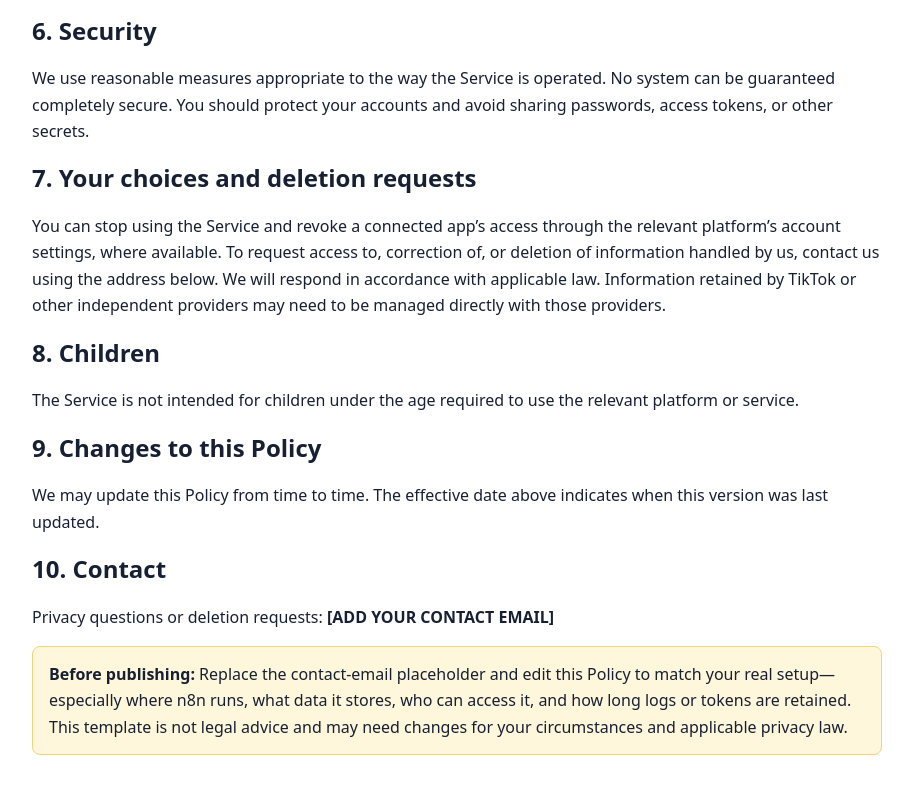
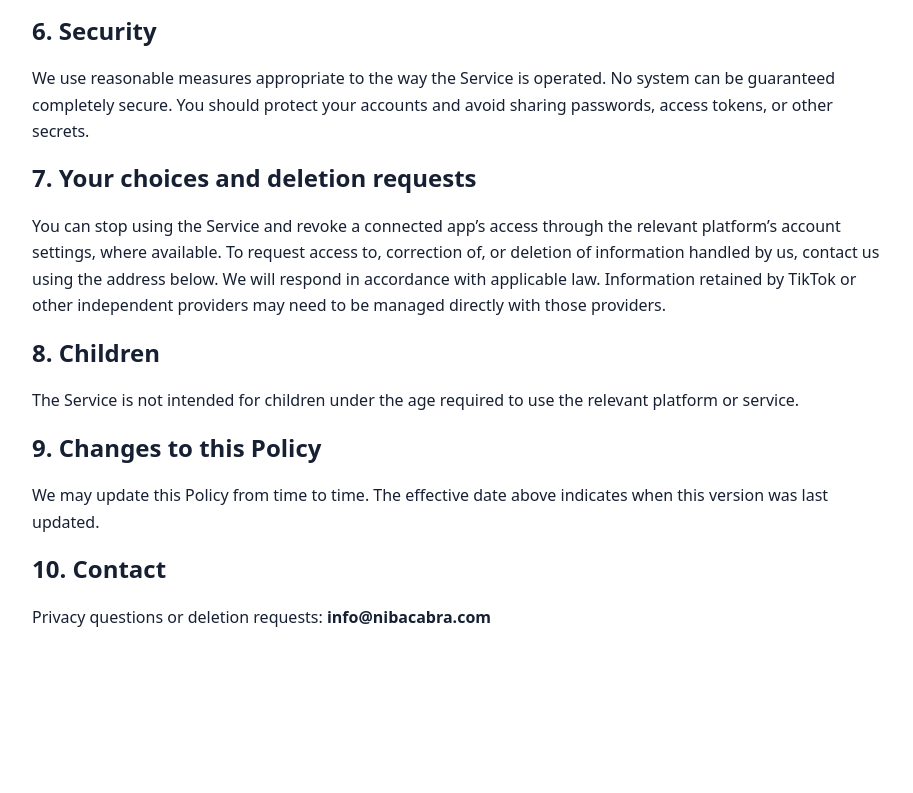
Before and after one commit to nibacabra-games/nibacabra-games, a plain HTML site: page privacy.html in a window 1280 px wide. Shown: the part 998-1791 px from the top of the page, without its empty margins (183-1096 px from the left). After the commit the page ends 1676 px from the top, so only its background shows below. Drawn offline with Linux system fonts and the light colour scheme.

Commit message:
Change contact email in privacy policy
Updated contact email for privacy inquiries.

```diff
--- a/privacy.html
+++ b/privacy.html
@@ -43,8 +43,8 @@
   <p>We may update this Policy from time to time. The effective date above indicates when this version was last updated.</p>
 
   <h2>10. Contact</h2>
-  <p>Privacy questions or deletion requests: <strong>[ADD YOUR CONTACT EMAIL]</strong></p>
+  <p>Privacy questions or deletion requests: <strong>info@nibacabra.com</strong></p>
 
-  <p class="note"><strong>Before publishing:</strong> Replace the contact-email placeholder and edit this Policy to match your real setup—especially where n8n runs, what data it stores, who can access it, and how long logs or tokens are retained. This template is not legal advice and may need changes for your circumstances and applicable privacy law.</p>
+
 </body>
 </html>
```
